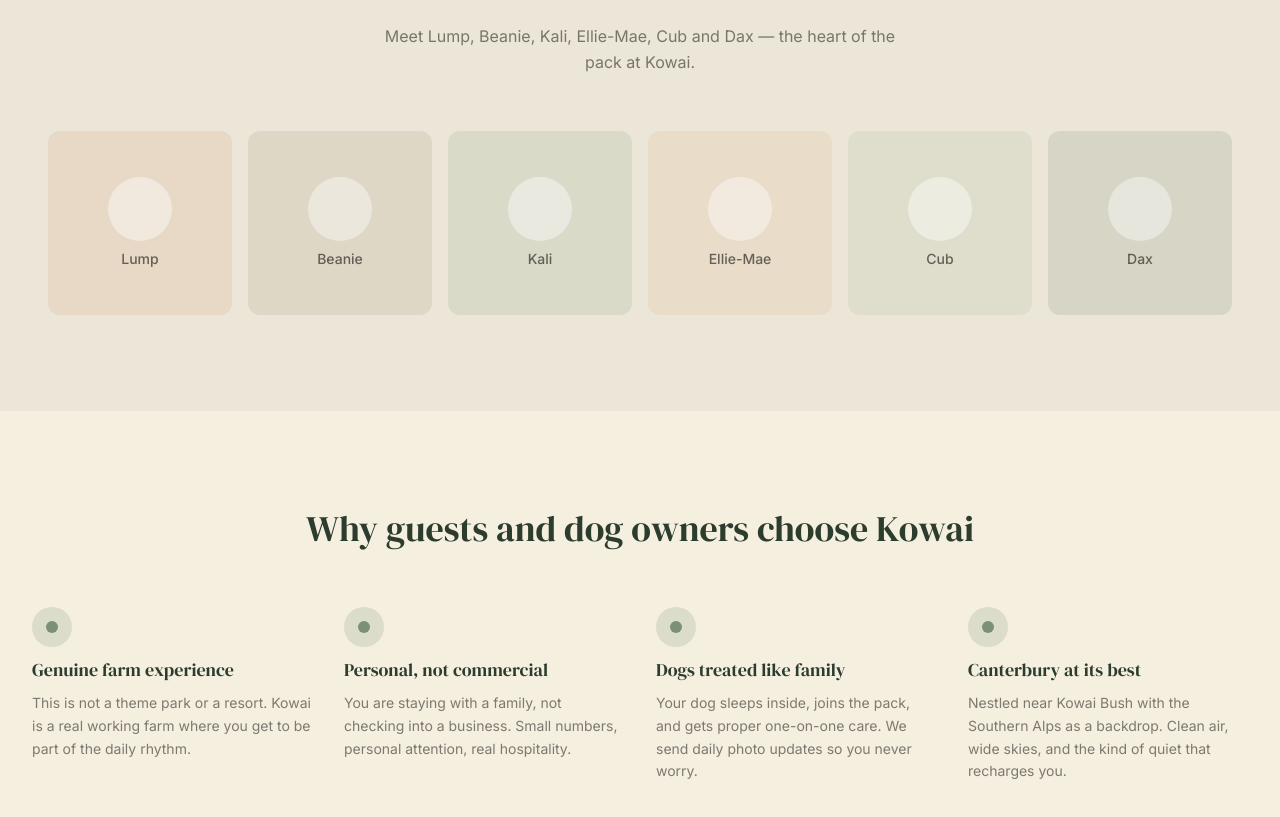
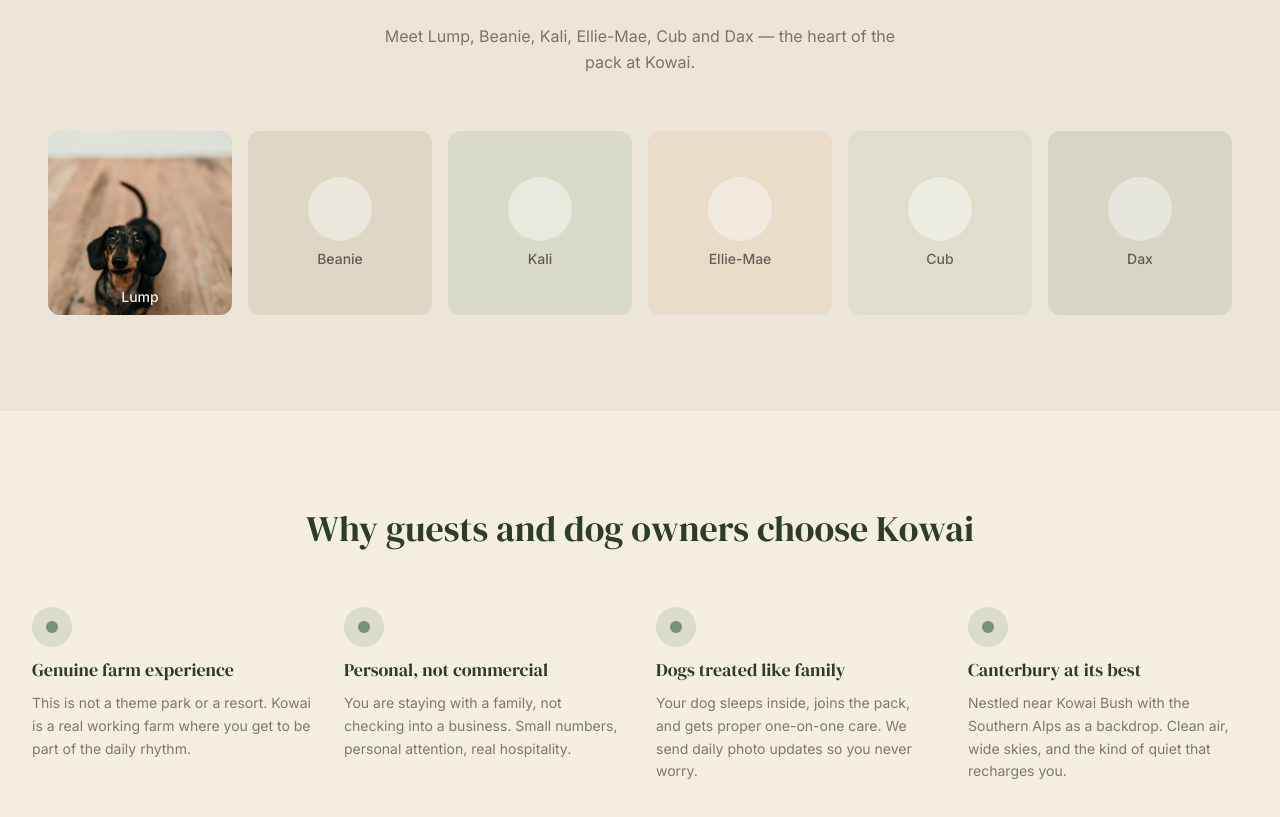
Before and after one commit to beanie108/kowai-farmstay, a Next.js app: page / in a window 1280 px wide. Shown: the part 2020-2837 px from the top of the page. Built offline with nearby package versions, Linux system fonts and the light colour scheme.

Commit message:
Add Lump's photo to Meet the Pack section

```diff
--- a/app/page.tsx
+++ b/app/page.tsx
@@ -1,6 +1,15 @@
 import type { Metadata } from "next";
 import Image from "next/image";
 import Link from "next/link";
+
+const pack = [
+  { name: "Lump", bg: "bg-terracotta/10", src: "/images/lump.jpg" },
+  { name: "Beanie", bg: "bg-warm-brown/10", src: null },
+  { name: "Kali", bg: "bg-sage/15", src: null },
+  { name: "Ellie-Mae", bg: "bg-terracotta/8", src: null },
+  { name: "Cub", bg: "bg-sage/10", src: null },
+  { name: "Dax", bg: "bg-forest/10", src: null },
+];
 
 export const metadata: Metadata = {
   title: "Home",
@@ -160,23 +169,30 @@ export default function HomePage() {
           </div>
 
           <div className="grid grid-cols-2 sm:grid-cols-3 lg:grid-cols-6 gap-4">
-            {[
-              { name: "Lump", bg: "bg-terracotta/10" },
-              { name: "Beanie", bg: "bg-warm-brown/10" },
-              { name: "Kali", bg: "bg-sage/15" },
-              { name: "Ellie-Mae", bg: "bg-terracotta/8" },
-              { name: "Cub", bg: "bg-sage/10" },
-              { name: "Dax", bg: "bg-forest/10" },
-            ].map(({ name, bg }) => (
+            {pack.map(({ name, bg, src }) => (
               <div
                 key={name}
-                className={`${bg} rounded-xl aspect-square flex flex-col items-center justify-center gap-2`}
+                className={`${bg} rounded-xl aspect-square flex flex-col items-center justify-center gap-2 overflow-hidden relative`}
               >
-                {/* TODO: Replace with next/image individual dog photos */}
-                <div className="w-16 h-16 rounded-full bg-white/40" />
-                <span className="text-sm font-medium text-charcoal/70">
-                  {name}
-                </span>
+                {src ? (
+                  <>
+                    <Image
+                      src={src}
+                      alt={name}
+                      fill
+                      className="object-cover"
+                      sizes="(max-width: 640px) 50vw, (max-width: 1024px) 33vw, 16vw"
+                    />
+                    <span className="absolute bottom-2 left-0 right-0 text-center text-sm font-medium text-cream drop-shadow-md z-10">
+                      {name}
+                    </span>
+                  </>
+                ) : (
+                  <>
+                    <div className="w-16 h-16 rounded-full bg-white/40" />
+                    <span className="text-sm font-medium text-charcoal/70">{name}</span>
+                  </>
+                )}
               </div>
             ))}
           </div>
```
Also changed, not shown: public/images/lump.jpg (added).
